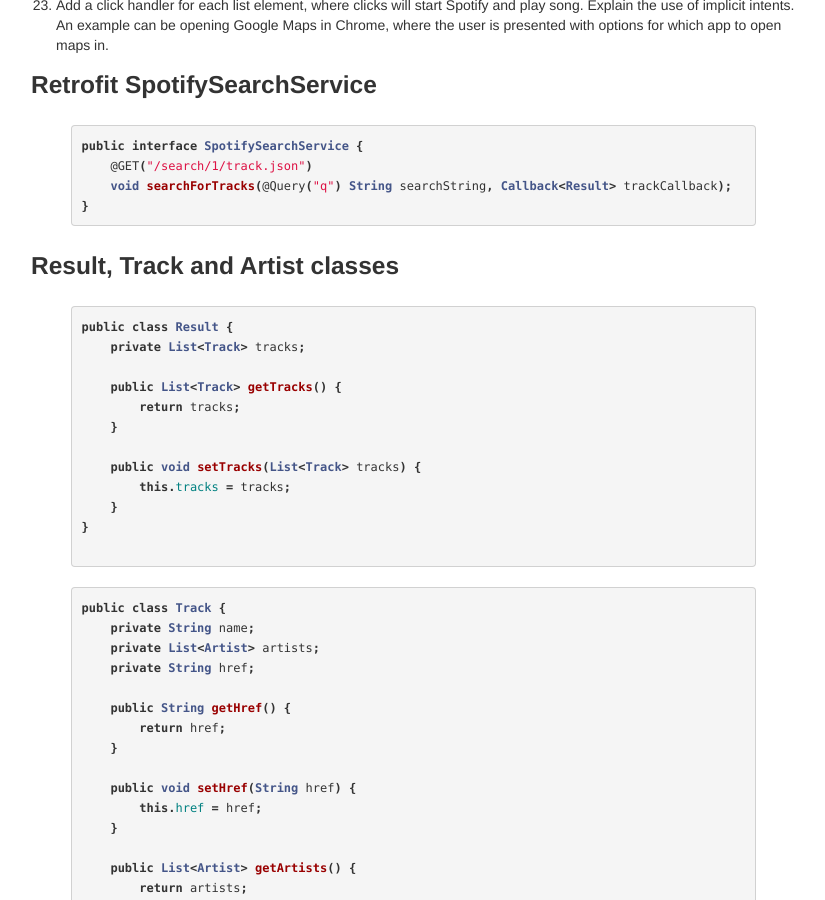
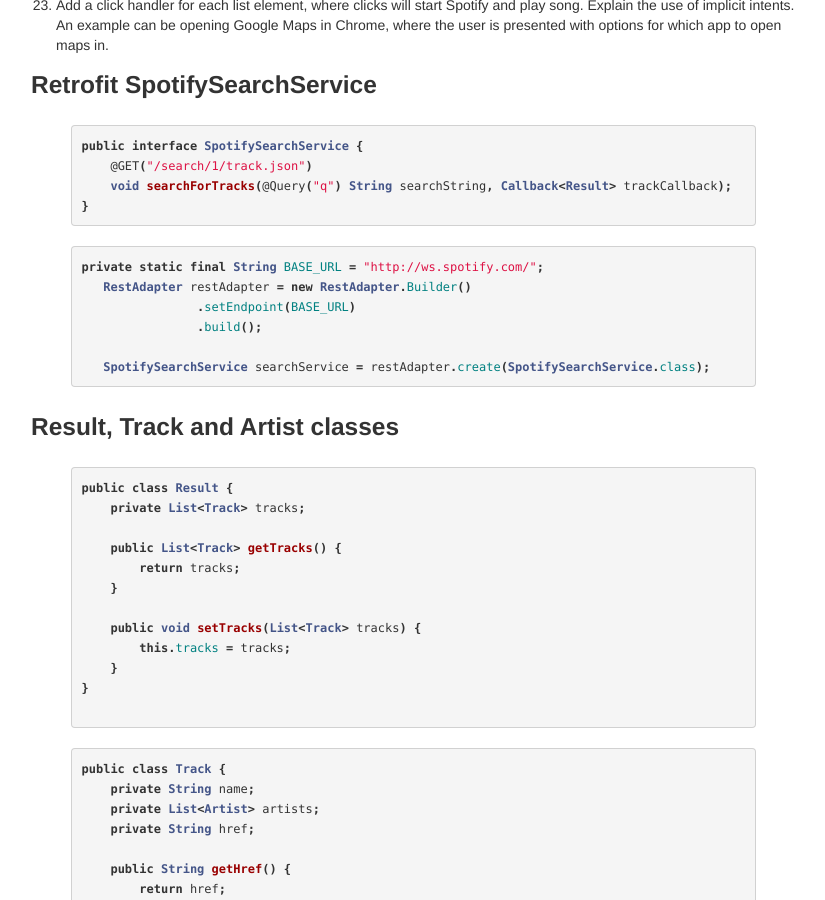
Before and after one commit to bekk/android101, a Jekyll site: the page built from docs/pages/manuscript.html, in a window 1280 px wide and 900 px high, scrolled down 1132 px. Shown: the whole window, without its empty margins (29-854 px from the left). Built offline with Jekyll 4.4.1, drawn with Linux system fonts in a browser that asks for light colours; Markdown is read by kramdown in place of the engine named in the settings.

Commit message:
Updated manuscript

```diff
--- a/docs/pages/manuscript.html
+++ b/docs/pages/manuscript.html
@@ -56,6 +56,16 @@
     @GET("/search/1/track.json")
     void searchForTracks(@Query("q") String searchString, Callback<Result> trackCallback);
 }
+{% endhighlight %}
+
+
+{% highlight java %}
+private static final String BASE_URL = "http://ws.spotify.com/";
+   RestAdapter restAdapter = new RestAdapter.Builder()
+                .setEndpoint(BASE_URL)
+                .build();
+
+   SpotifySearchService searchService = restAdapter.create(SpotifySearchService.class);
 {% endhighlight %}
 
 <h3> Result, Track and Artist classes</h3>
```
